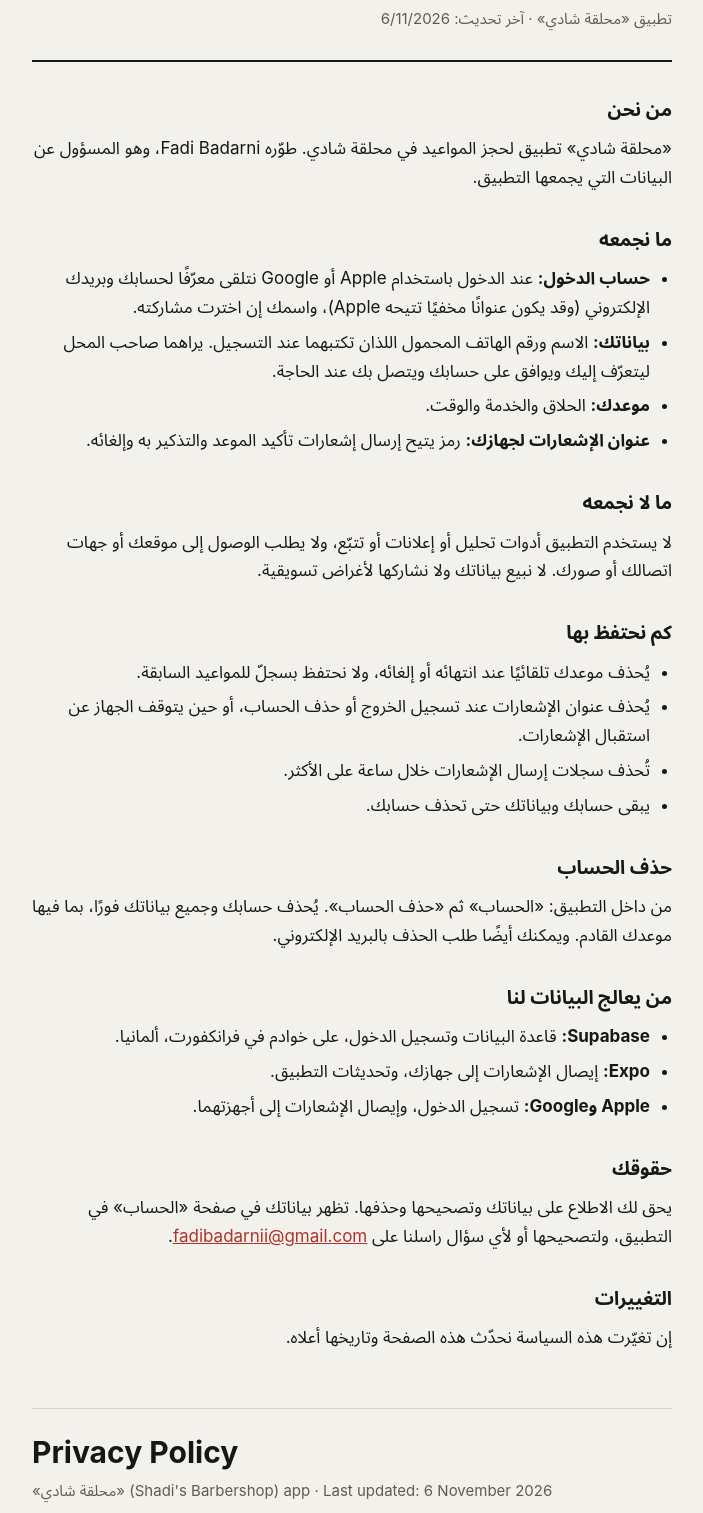
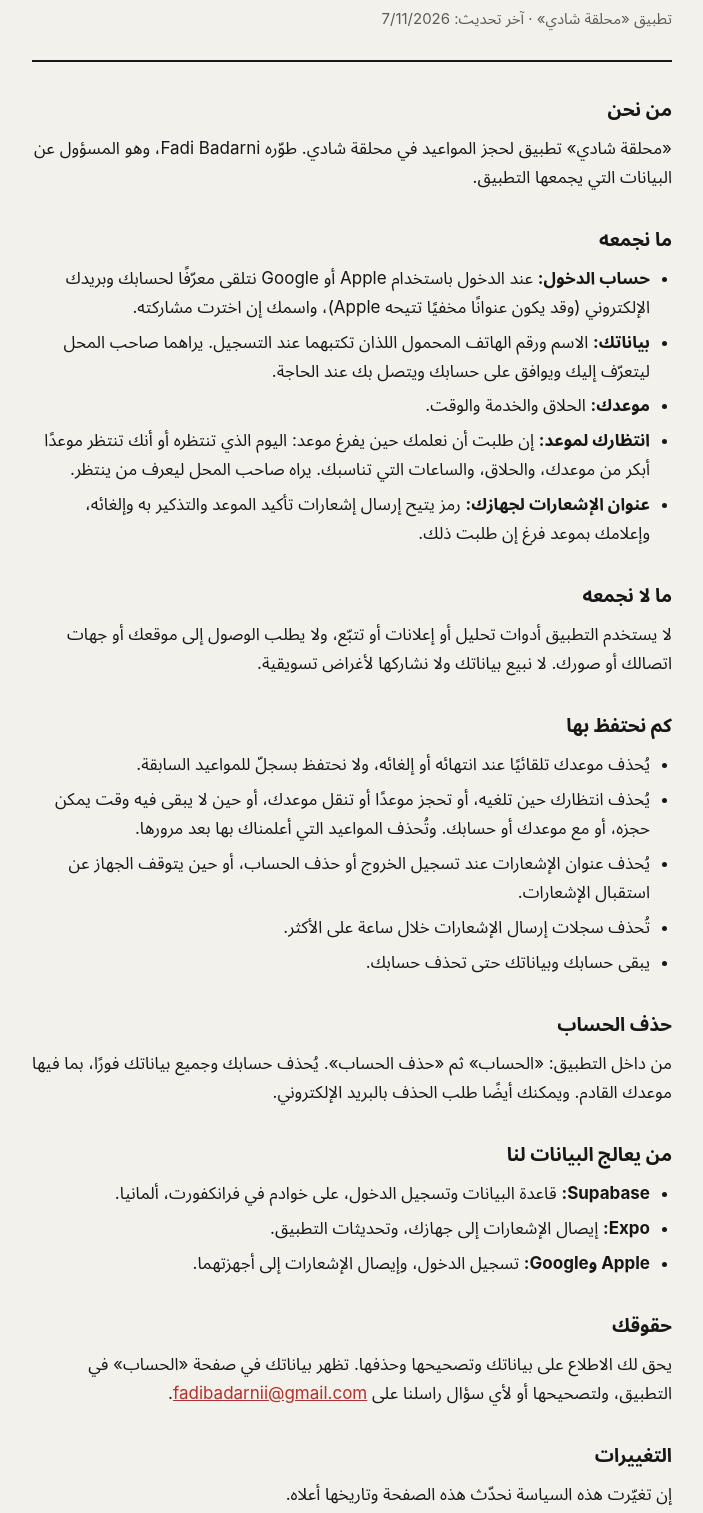
Before and after one commit to FadiBadarni/shadi-barbershop-pages, a plain HTML site: page privacy.html in a window 1280 px wide. Shown: the part 87-1600 px from the top of the page, without its empty margins (288-991 px from the left). Drawn offline with Linux system fonts and the light colour scheme.

Commit message:
Privacy: the waitlist, what it keeps and when it goes
Co-Authored-By: Claude Opus 5.5 <noreply@anthropic.com>
Claude-Session: https://claude.ai/code/session_01CVDunM3dy96TAcG4kbT3Du

```diff
--- a/privacy.html
+++ b/privacy.html
@@ -10,7 +10,7 @@
 <main>
   <header>
     <h1>سياسة الخصوصية</h1>
-    <p class="meta">تطبيق «محلقة شادي» · آخر تحديث: 6/11/2026</p>
+    <p class="meta">تطبيق «محلقة شادي» · آخر تحديث: 7/11/2026</p>
   </header>
 
   <h2>من نحن</h2>
@@ -21,7 +21,8 @@
     <li><strong>حساب الدخول:</strong> عند الدخول باستخدام Apple أو Google نتلقى معرّفًا لحسابك وبريدك الإلكتروني (وقد يكون عنوانًا مخفيًا تتيحه Apple)، واسمك إن اخترت مشاركته.</li>
     <li><strong>بياناتك:</strong> الاسم ورقم الهاتف المحمول اللذان تكتبهما عند التسجيل. يراهما صاحب المحل ليتعرّف إليك ويوافق على حسابك ويتصل بك عند الحاجة.</li>
     <li><strong>موعدك:</strong> الحلاق والخدمة والوقت.</li>
-    <li><strong>عنوان الإشعارات لجهازك:</strong> رمز يتيح إرسال إشعارات تأكيد الموعد والتذكير به وإلغائه.</li>
+    <li><strong>انتظارك لموعد:</strong> إن طلبت أن نعلمك حين يفرغ موعد: اليوم الذي تنتظره أو أنك تنتظر موعدًا أبكر من موعدك، والحلاق، والساعات التي تناسبك. يراه صاحب المحل ليعرف من ينتظر.</li>
+    <li><strong>عنوان الإشعارات لجهازك:</strong> رمز يتيح إرسال إشعارات تأكيد الموعد والتذكير به وإلغائه، وإعلامك بموعد فرغ إن طلبت ذلك.</li>
   </ul>
 
   <h2>ما لا نجمعه</h2>
@@ -30,6 +31,7 @@
   <h2>كم نحتفظ بها</h2>
   <ul>
     <li>يُحذف موعدك تلقائيًا عند انتهائه أو إلغائه، ولا نحتفظ بسجلّ للمواعيد السابقة.</li>
+    <li>يُحذف انتظارك حين تلغيه، أو تحجز موعدًا أو تنقل موعدك، أو حين لا يبقى فيه وقت يمكن حجزه، أو مع موعدك أو حسابك. وتُحذف المواعيد التي أعلمناك بها بعد مرورها.</li>
     <li>يُحذف عنوان الإشعارات عند تسجيل الخروج أو حذف الحساب، أو حين يتوقف الجهاز عن استقبال الإشعارات.</li>
     <li>تُحذف سجلات إرسال الإشعارات خلال ساعة على الأكثر.</li>
     <li>يبقى حسابك وبياناتك حتى تحذف حسابك.</li>
@@ -53,7 +55,7 @@
 
   <section lang="en" dir="ltr">
     <h1>Privacy Policy</h1>
-    <p class="meta">«محلقة شادي» (Shadi's Barbershop) app · Last updated: 6 November 2026</p>
+    <p class="meta">«محلقة شادي» (Shadi's Barbershop) app · Last updated: 7 November 2026</p>
 
     <h2>Who we are</h2>
     <p>«محلقة شادي» is an app for booking appointments at Shadi's barbershop. It is made by Fadi Badarni, who is responsible for the data it collects.</p>
@@ -63,7 +65,8 @@
       <li><strong>Sign-in account:</strong> when you sign in with Apple or Google we receive an identifier for your account, your email address (which may be a private relay address from Apple), and your name if you choose to share it.</li>
       <li><strong>Your details:</strong> the name and mobile number you enter when you register. The shop owner sees them to recognise you, approve your account and call you when needed.</li>
       <li><strong>Your appointment:</strong> the barber, the service and the time.</li>
-      <li><strong>Your device's notification address:</strong> a token used to send booking confirmations, reminders and cancellations.</li>
+      <li><strong>Waiting for a time:</strong> if you ask to be told when a time frees up: the day you are waiting for, or that you want a time earlier than your appointment, the barber, and the hours that suit you. The shop owner sees it, to know who is waiting.</li>
+      <li><strong>Your device's notification address:</strong> a token used to send booking confirmations, reminders and cancellations, and to tell you of a time that freed up if you asked.</li>
     </ul>
 
     <h2>What we don't collect</h2>
@@ -72,6 +75,7 @@
     <h2>How long we keep it</h2>
     <ul>
       <li>Your appointment is deleted automatically when it ends or is cancelled; we keep no history of past appointments.</li>
+      <li>Your wait is deleted when you cancel it, book or move your appointment, when nothing in it can be booked any more, or with your appointment or account. The times we told you about are deleted once they have passed.</li>
       <li>The notification address is deleted when you sign out or delete your account, or when the device stops accepting notifications.</li>
       <li>Notification delivery records are deleted within an hour at most.</li>
       <li>Your account and details are kept until you delete your account.</li>
```
